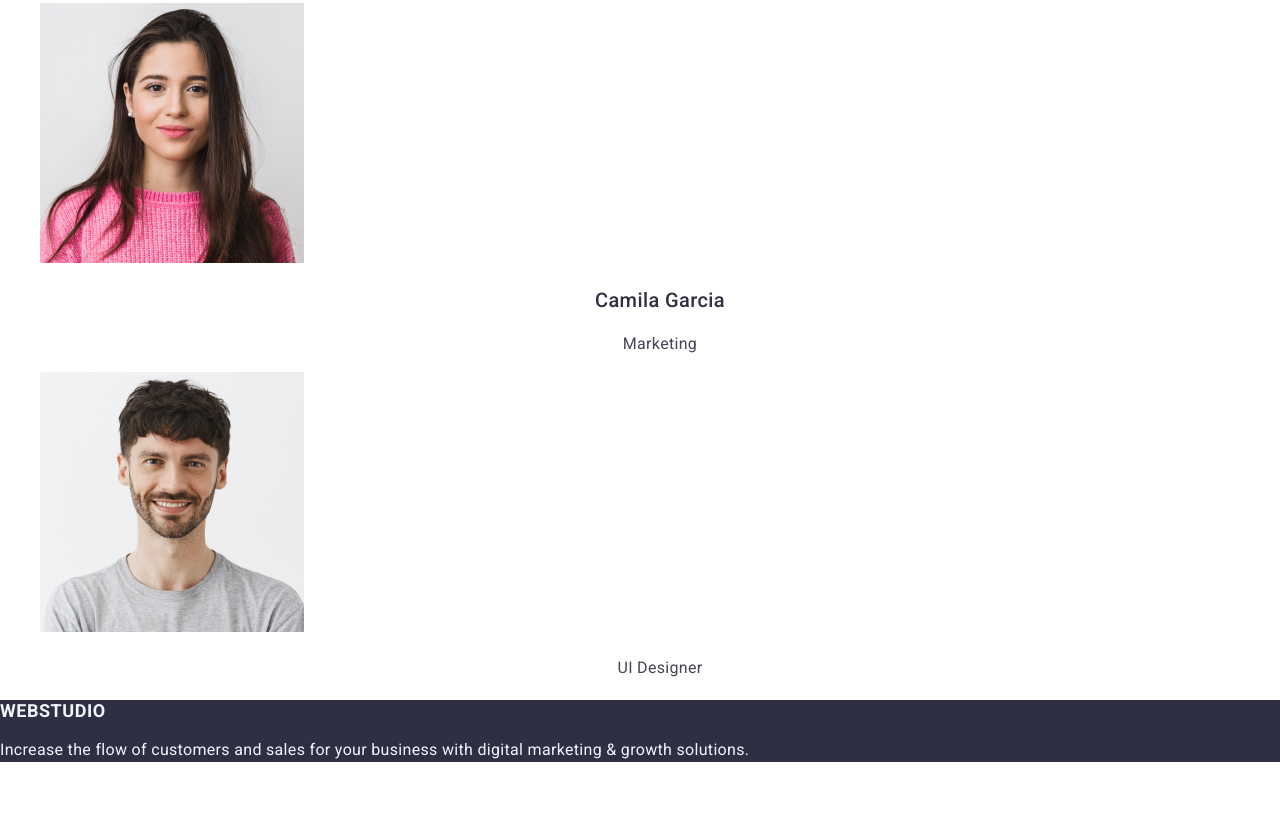
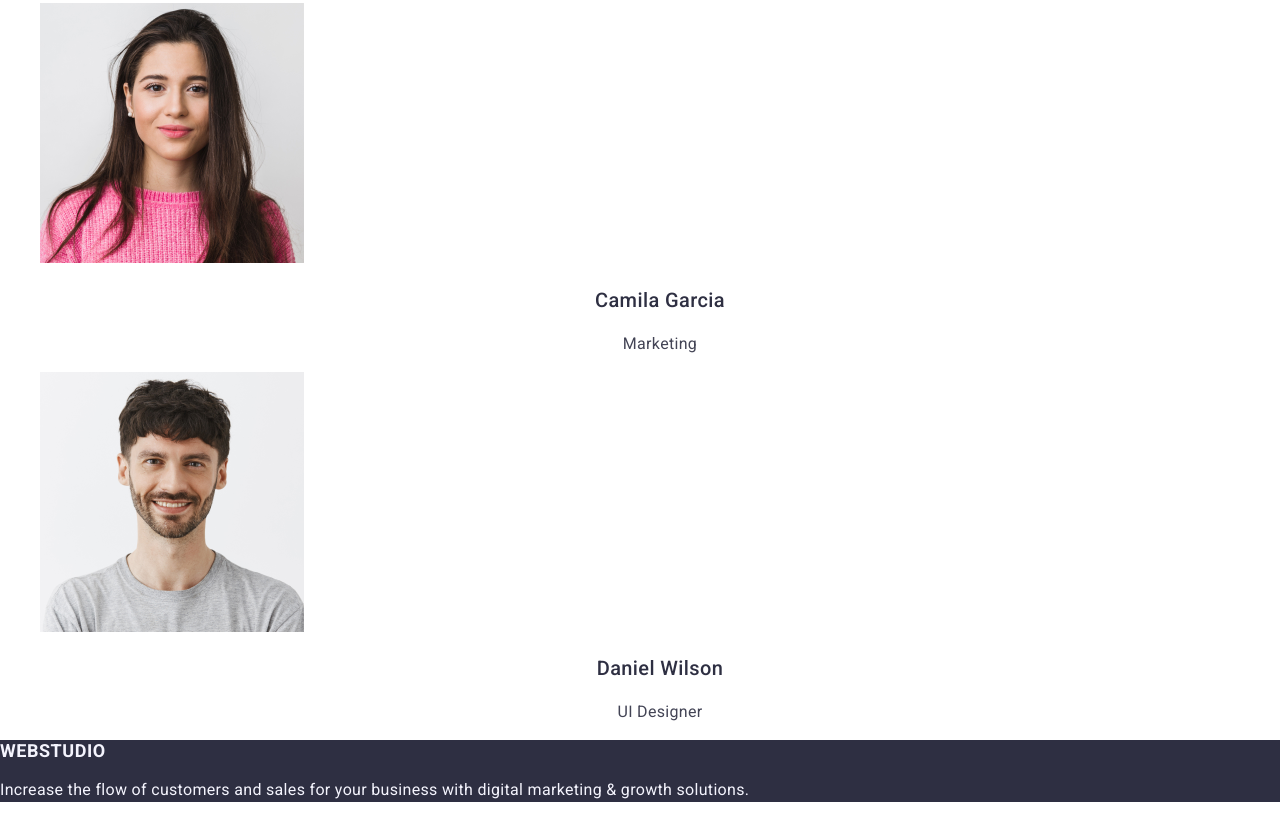
Before and after one commit to annavoy/goit-markup-hw-02, a plain HTML site: page index.html in a window 1280 px wide. Shown: the part 1615-2433 px from the top of the page. Before the commit the page ends 2393 px from the top, so only its background shows below. Drawn offline with nearby package versions, Linux system fonts and the light colour scheme.

Commit message:
update index.html file

```diff
--- a/css/style.css
+++ b/css/style.css
@@ -1,7 +1,9 @@
 body {
     font-family: "Roboto", "Raleway",  sans-serif;
     background-color: #FFFFFF;
-
+    cursor: pointer;
+    font-style: normal;
+    font-weight: 400;
 }
 a {
     text-decoration: none;
@@ -53,7 +55,7 @@ button {
    color: #2e2f42;
 }
 .page-text {
-    font-weight: 400;
+
     font-size: 16px;
     line-height: 1.5;
     letter-spacing: 0.02em;
@@ -81,7 +83,7 @@ button {
     color: #2e2f42;
 }
 .main-text {
-    font-weight: 400;
+
     font-size: 16px;
     line-height: 1.5;
     letter-spacing: 0.02em;
@@ -100,7 +102,7 @@ footer {
     color: #f4f4fd;
 }
 .footer-text {
-    font-weight: 400;
+
 font-size: 16px;
 line-height: 1.5;
 letter-spacing: 0.02em;
--- a/index.html
+++ b/index.html
@@ -82,7 +82,7 @@
               </li>
               <li>
                 <img class="main-photo" src="./images/daniel.jpg" alt="Daniel Wilson"  width="264">
-                <h3 class="main-title"Daniel Wilson</h3>
+                <h3 class="main-title">Daniel Wilson</h3>
                 <p class="main-text">UI Designer</p>
               </li>
             </ul>
```
